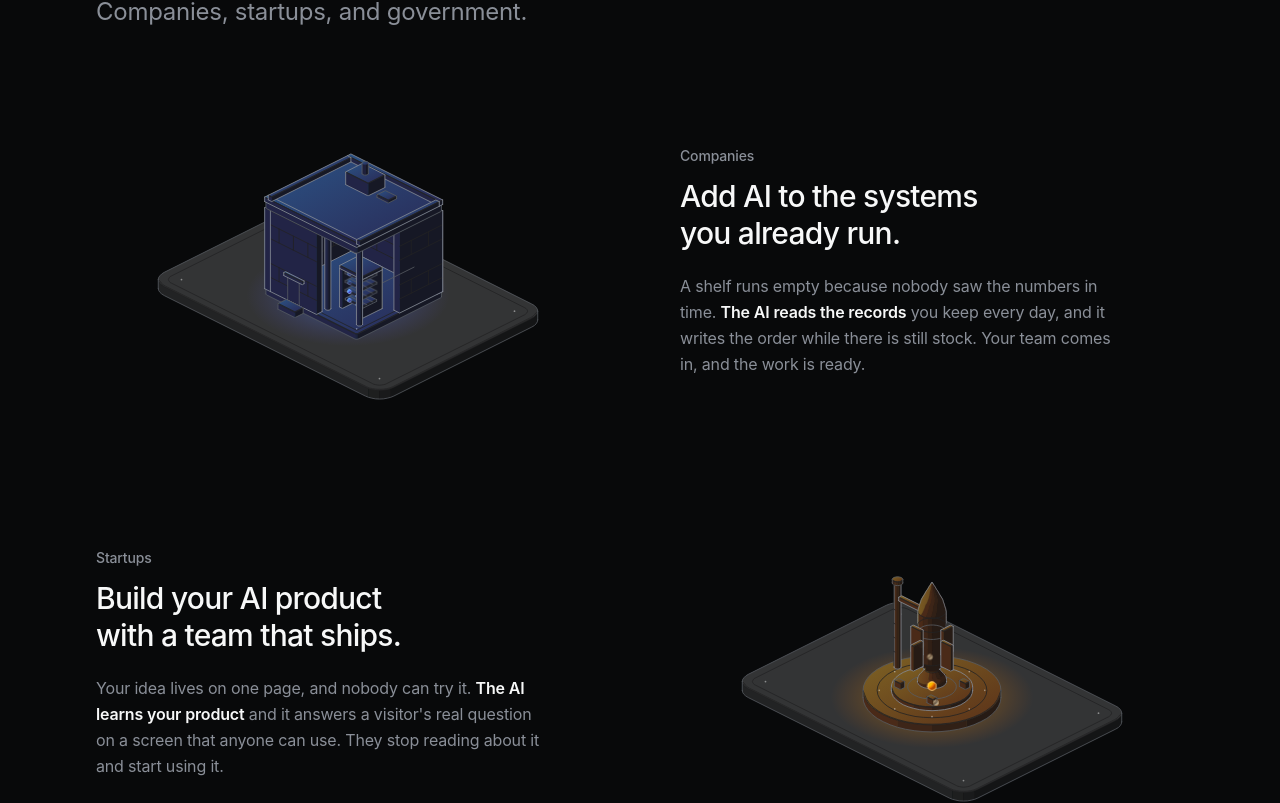
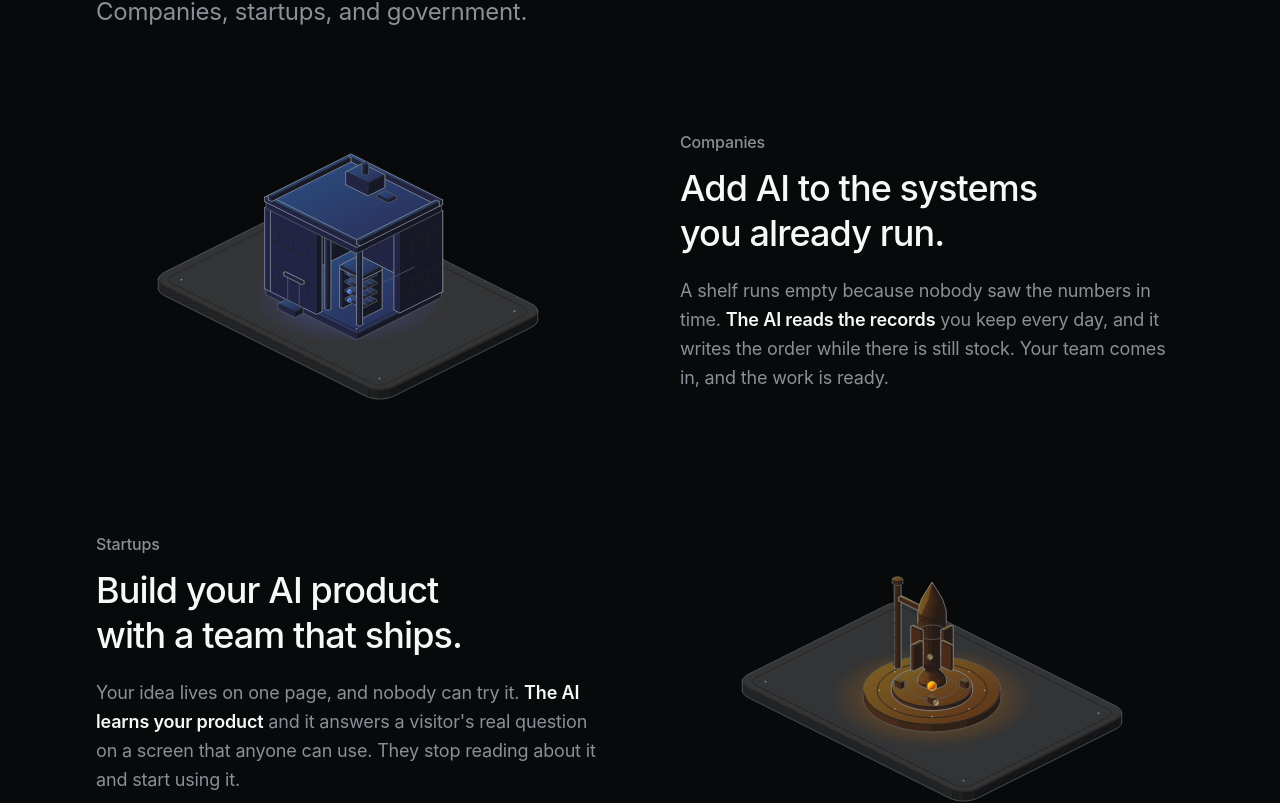
Before and after one commit to halmahera-dev/company-profile, a Next.js app in the folder apps/web/: page / in a window 1280 px wide. Shown: the part 3458-4261 px from the top of the page. Built offline with nearby package versions, Linux system fonts and the light colour scheme.

Commit message:
feat(web): enlarge who-we-work-with text

```diff
--- a/apps/web/src/features/home/who-we-work-with.tsx
+++ b/apps/web/src/features/home/who-we-work-with.tsx
@@ -56,12 +56,12 @@ export function WhoWeWorkWith() {
                 <div className={cn("min-w-0", textFirst && "lg:order-2")}>
                   <buyer.Figure />
                 </div>
-                <div className="max-w-md">
-                  <p className="text-sm font-medium text-muted-foreground">{buyer.name}</p>
-                  <p className="mt-3 text-2xl leading-tight font-medium tracking-tight text-balance sm:text-3xl">
+                <div className="max-w-lg">
+                  <p className="text-base font-medium text-muted-foreground">{buyer.name}</p>
+                  <p className="mt-3 text-3xl leading-tight font-medium tracking-tight text-balance sm:text-4xl">
                     {buyer.line}
                   </p>
-                  <p className="mt-5 text-base leading-relaxed text-pretty text-muted-foreground">
+                  <p className="mt-5 text-lg leading-relaxed text-pretty text-muted-foreground">
                     {buyer.problem}{" "}
                     <strong className="font-semibold text-foreground">{buyer.lead}</strong>{" "}
                     {buyer.solution} {buyer.result}
```
